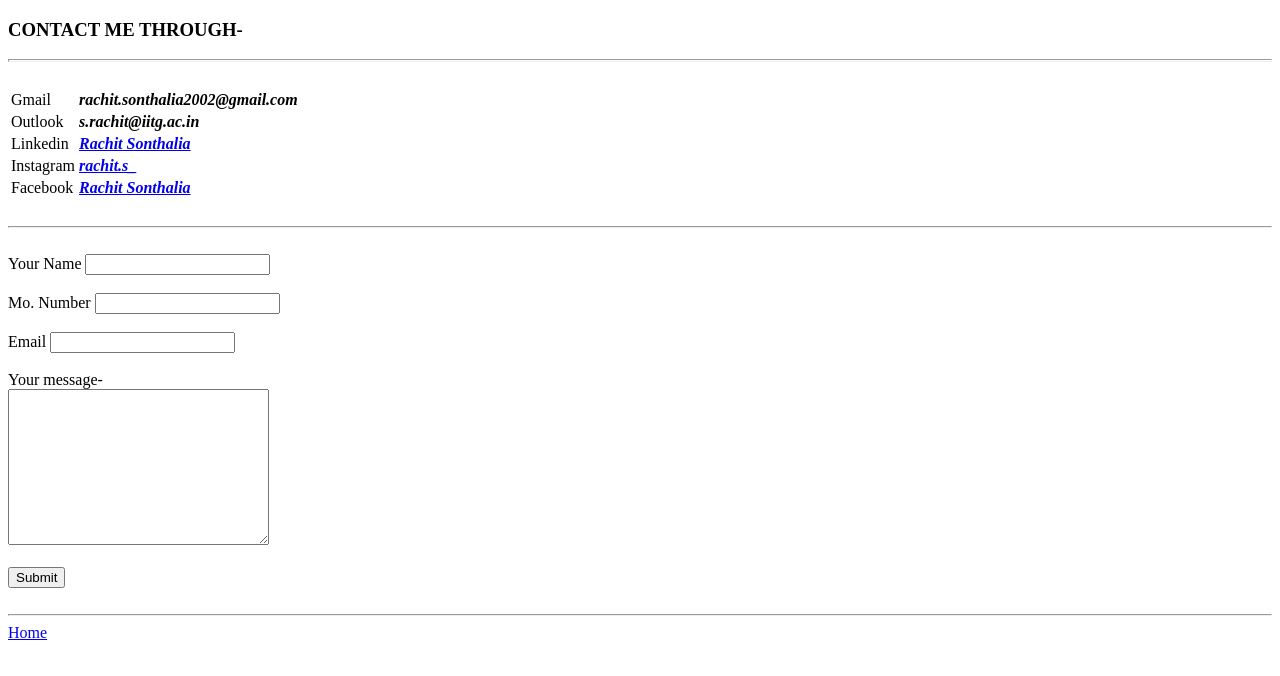
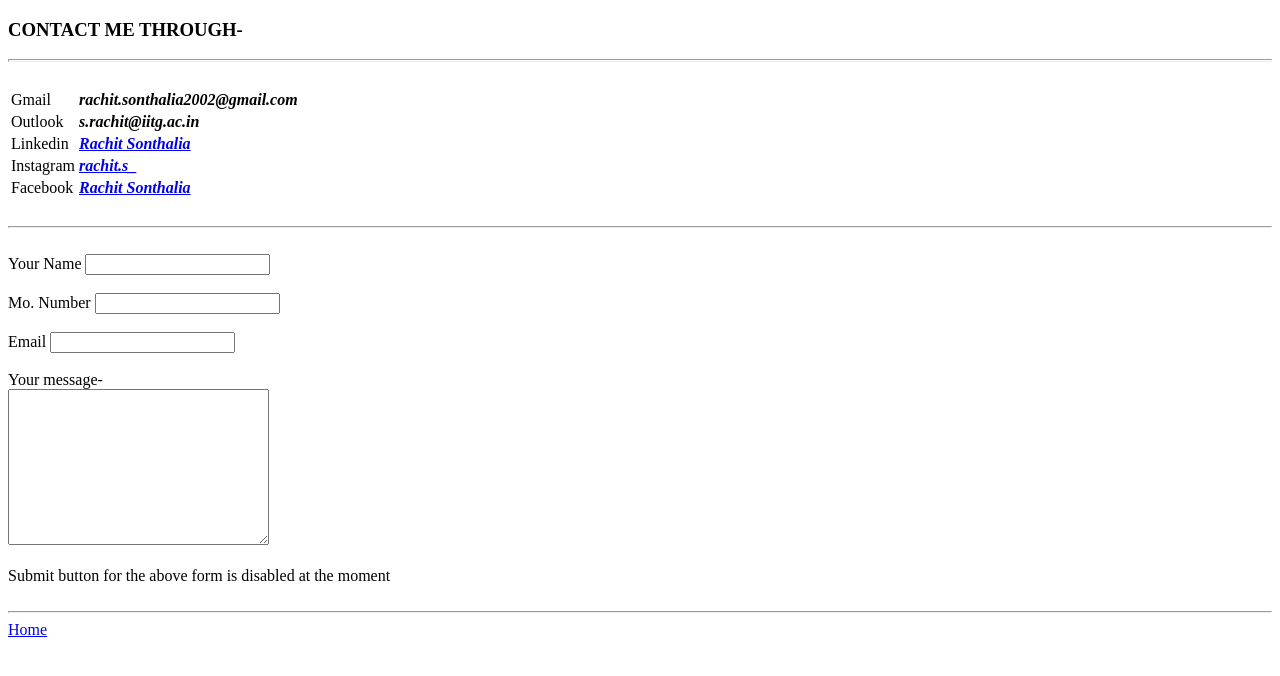
Before and after one commit to rachit-2702/First-try-at-Html-, a plain HTML site: page contact.html in a window 1280 px wide. Drawn offline with Linux system fonts and the light colour scheme.

Commit message:
Update contact.html

```diff
--- a/contact.html
+++ b/contact.html
@@ -51,8 +51,7 @@
 <label>Your message-</label><br />
 <textarea name="Your message-" rows="10" cols="30"></textarea>
 <br /><br />
-<input type="submit" name="" />
-<br />
+Submit button for the above form is disabled at the moment
 
 </form>
 <br />
```
